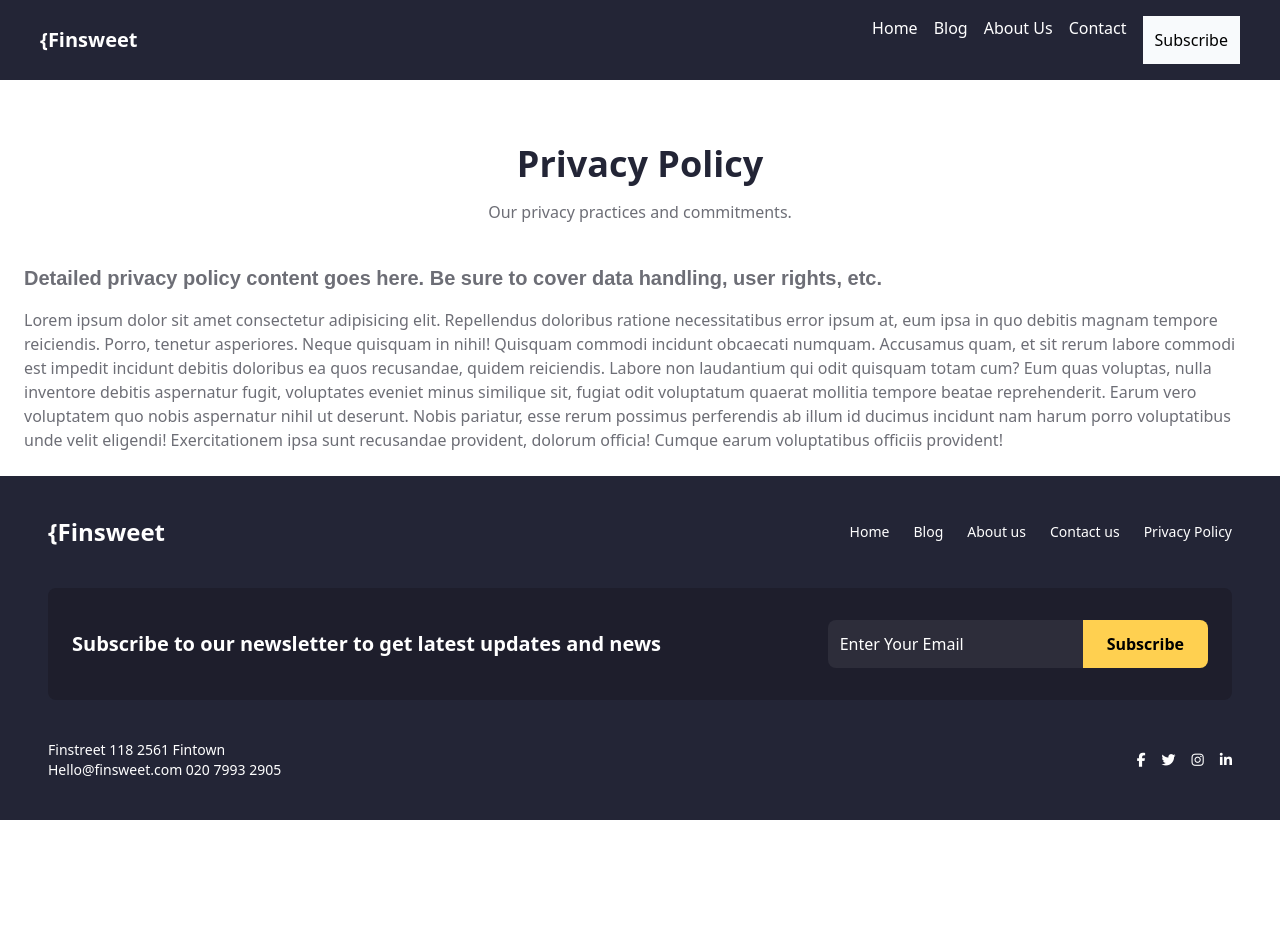
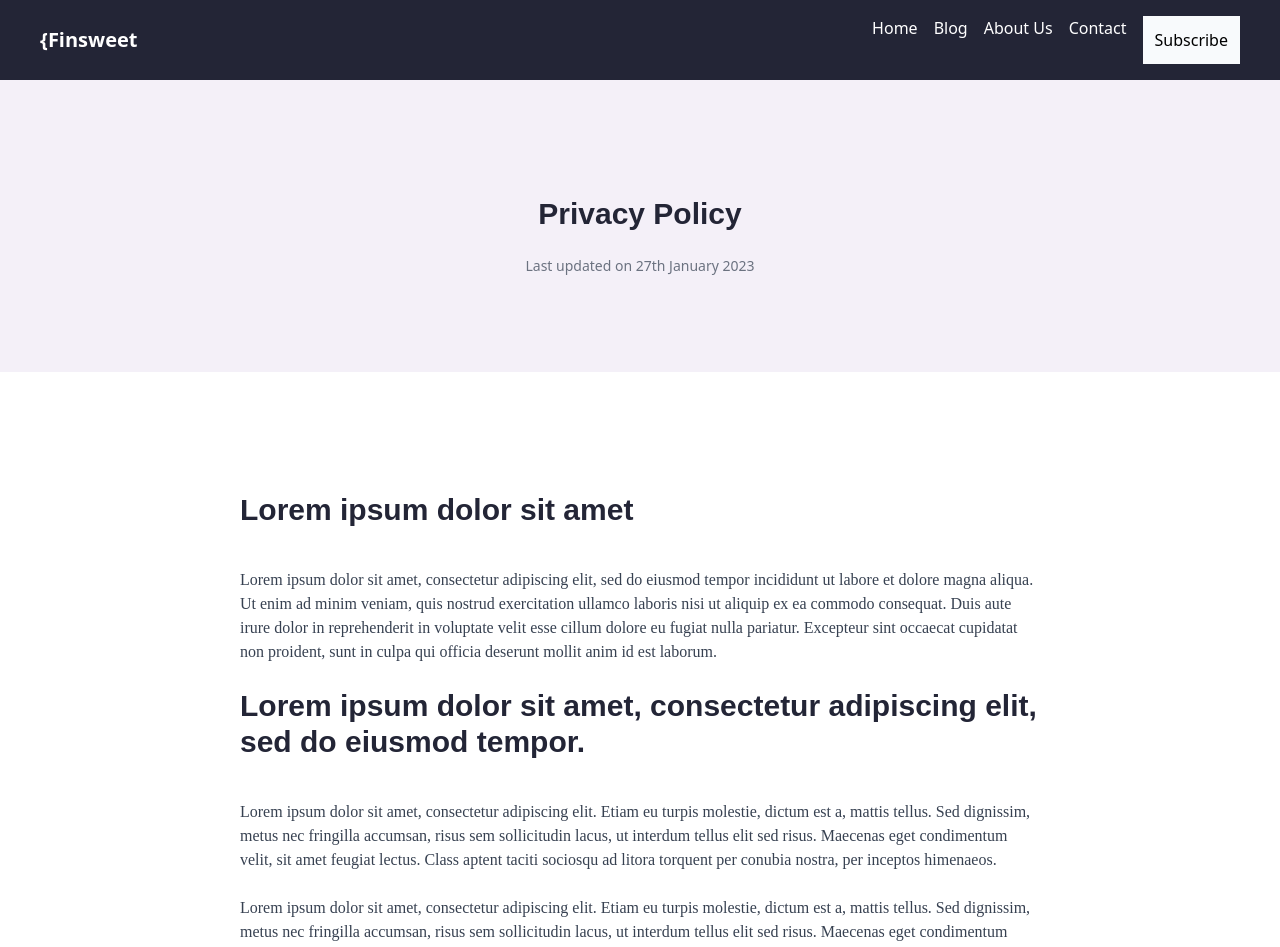
Before and after one commit to SuyashSingh01/Frontend-Assignment, a React (Create React App) app: page /privacy-policy in a window 1280 px wide. Shown: the top 947 px of the page. Before the commit the page ends 820 px from the top, so only its background shows below. Built offline with nearby package versions, Linux system fonts and the light colour scheme.

Commit message:
privacy-policy fixed

```diff
--- a/src/components/Footer.js
+++ b/src/components/Footer.js
@@ -1,7 +1,6 @@
 // src/components/Footer.js
-import React from 'react';
-
-
+import React from 'react'
+import { NavLink } from 'react-router-dom';
 
 const Footer = () => {
   return (
@@ -12,17 +11,17 @@ const Footer = () => {
         <div className="flex justify-between items-center mb-10">
           <div className="text-2xl font-bold">{'{Finsweet'}</div>
           <nav className="space-x-6 text-sm">
-            <a href="#home" className="hover:text-[#FFD050] transition">Home</a>
-            <a href="#blog" className="hover:text-[#FFD050] transition">Blog</a>
-            <a href="#about" className="hover:text-[#FFD050] transition">About us</a>
-            <a href="#contact" className="hover:text-[#FFD050] transition">Contact us</a>
-            <a href="#privacy" className="hover:text-[#FFD050] transition">Privacy Policy</a>
+            <NavLink to='/' className="hover:text-[#FFD050] transition">Home</NavLink>
+            <NavLink to="/blog" className="hover:text-[#FFD050] transition">Blog</NavLink>
+            <NavLink to="/about" className="hover:text-[#FFD050] transition">About us</NavLink>
+            <NavLink to="/contact" className="hover:text-[#FFD050] transition">Contact us</NavLink>
+            <NavLink to='/privacy-policy' className="hover:text-[#FFD050] transition">Privacy Policy</NavLink>
           </nav>
         </div>
 
         {/* Middle Row: Newsletter Subscription */}
         <div className="bg-[#1E1E2C] py-8 px-6 rounded-lg flex flex-col md:flex-row items-center justify-between mb-10">
-          <h3 className="text-xl font-semibold mb-4 md:mb-0">Subscribe to our newsletter to get latest updates and news</h3>
+          <h3 className="text-xl md:text-2xl font-headingfont font-semibold mb-4 md:mb-0">Subscribe to our newsletter to get latest updates and news</h3>
           <div className="flex">
             <input
               type="email"
--- a/src/components/PrivacyPolicy.js
+++ b/src/components/PrivacyPolicy.js
@@ -1,20 +1,35 @@
-// src/pages/PrivacyPolicy.js
 import React from 'react';
 
 const PrivacyPolicy = () => {
   return (
-    <div className="container mx-auto p-6">
-      <section className="text-center my-10">
-        <h1 className="text-4xl font-bold text-[#232536]">Privacy Policy</h1>
-        <p className="text-[#6D6E76] mt-4">Our privacy practices and commitments.</p>
-      </section>
-      <section className="text-[#6D6E76]">
-        <p className="my-4 font-bold font-headingfont text-xl">Detailed privacy policy content goes here. Be sure to cover data handling, user rights, etc.</p>
-        <p>Lorem ipsum dolor sit amet consectetur adipisicing elit. Repellendus doloribus ratione necessitatibus error ipsum at, eum ipsa in quo debitis magnam tempore reiciendis. Porro, tenetur asperiores. Neque quisquam in nihil!
-        Quisquam commodi incidunt obcaecati numquam. Accusamus quam, et sit rerum labore commodi est impedit incidunt debitis doloribus ea quos recusandae, quidem reiciendis. Labore non laudantium qui odit quisquam totam cum?
-        Eum quas voluptas, nulla inventore debitis aspernatur fugit, voluptates eveniet minus similique sit, fugiat odit voluptatum quaerat mollitia tempore beatae reprehenderit. Earum vero voluptatem quo nobis aspernatur nihil ut deserunt.
-        Nobis pariatur, esse rerum possimus perferendis ab illum id ducimus incidunt nam harum porro voluptatibus unde velit eligendi! Exercitationem ipsa sunt recusandae provident, dolorum officia! Cumque earum voluptatibus officiis provident!</p>
-      </section>
+    <div className="flex flex-col justify-center min-h-screen">
+
+      {/* Header Section */}
+      <header className="text-center w-full mb-8 bg-[#F4F0F8] p-7 md:p-24">
+        <h1 className="text-xl md:text-3xl font-bold font-headingfont text-[#232536] md:p-5">Privacy Policy</h1>
+        <p className="text-sm text-gray-500 mt-1">Last updated on 27th January 2023</p>
+      </header>
+
+      <div className="max-w-4xl w-full mx-auto rounded-lg p-6 md:p-12">
+        <section className="text-gray-700 my-5 md:my-10">
+          <h2 className="text-xl md:text-3xl font-headingfont font-semibold text-[#232536] mb-4 md:mb-10 ">
+            Lorem ipsum dolor sit amet
+          </h2>
+          <p className="mb-6 leading-relaxed text-sm md:text-base font-bodyfont">
+            Lorem ipsum dolor sit amet, consectetur adipiscing elit, sed do eiusmod tempor incididunt ut labore et dolore magna aliqua. Ut enim ad minim veniam, quis nostrud exercitation ullamco laboris nisi ut aliquip ex ea commodo consequat. Duis aute irure dolor in reprehenderit in voluptate velit esse cillum dolore eu fugiat nulla pariatur. Excepteur sint occaecat cupidatat non proident, sunt in culpa qui officia deserunt mollit anim id est laborum.
+          </p>
+
+          <h2 className="text-xl md:text-3xl font-headingfont font-semibold text-[#232536] md:mb-10 mb-4">
+            Lorem ipsum dolor sit amet, consectetur adipiscing elit, sed do eiusmod tempor.
+          </h2>
+          <p className="mb-6 leading-relaxed text-sm md:text-base font-bodyfont ">
+            Lorem ipsum dolor sit amet, consectetur adipiscing elit. Etiam eu turpis molestie, dictum est a, mattis tellus. Sed dignissim, metus nec fringilla accumsan, risus sem sollicitudin lacus, ut interdum tellus elit sed risus. Maecenas eget condimentum velit, sit amet feugiat lectus. Class aptent taciti sociosqu ad litora torquent per conubia nostra, per inceptos himenaeos.
+          </p>
+          <p className="leading-relaxed text-sm md:text-base font-bodyfont">
+            Lorem ipsum dolor sit amet, consectetur adipiscing elit. Etiam eu turpis molestie, dictum est a, mattis tellus. Sed dignissim, metus nec fringilla accumsan, risus sem sollicitudin lacus, ut interdum tellus elit sed risus. Maecenas eget condimentum velit, sit amet feugiat lectus.
+          </p>
+        </section>
+      </div>
     </div>
   );
 };
--- a/src/pages/Contact.js
+++ b/src/pages/Contact.js
@@ -24,7 +24,8 @@ const Contact = () => {
           data: data,
         })
       });
-
+      const responseData = await response.json();
+      console.log("RESPONSE DATA - ", responseData)
       setLoading(false)
     } catch (error) {
       console.log("ERROR MESSAGE - ", error.message)
```
